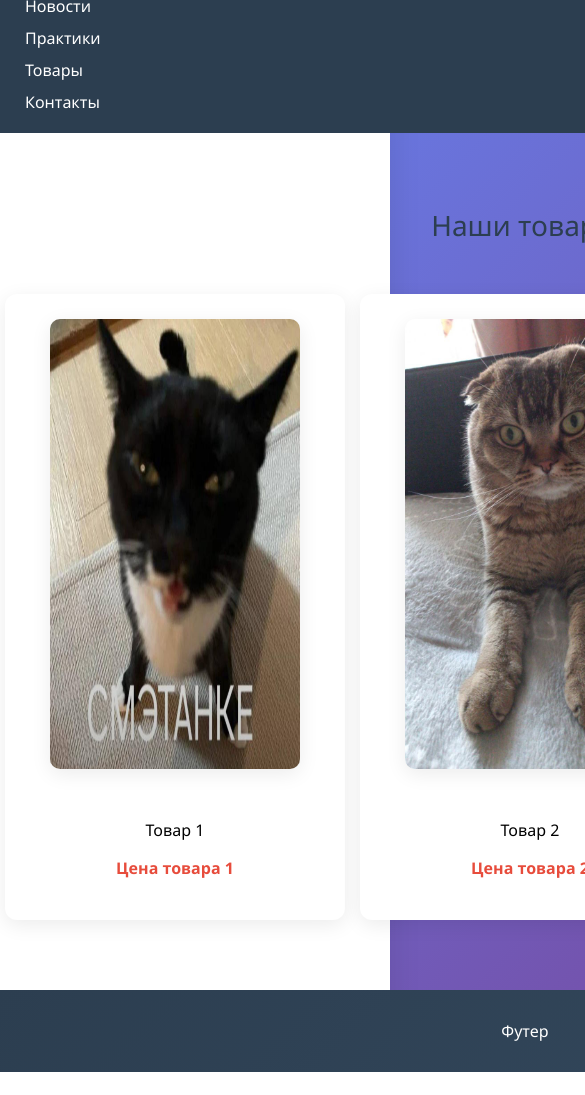
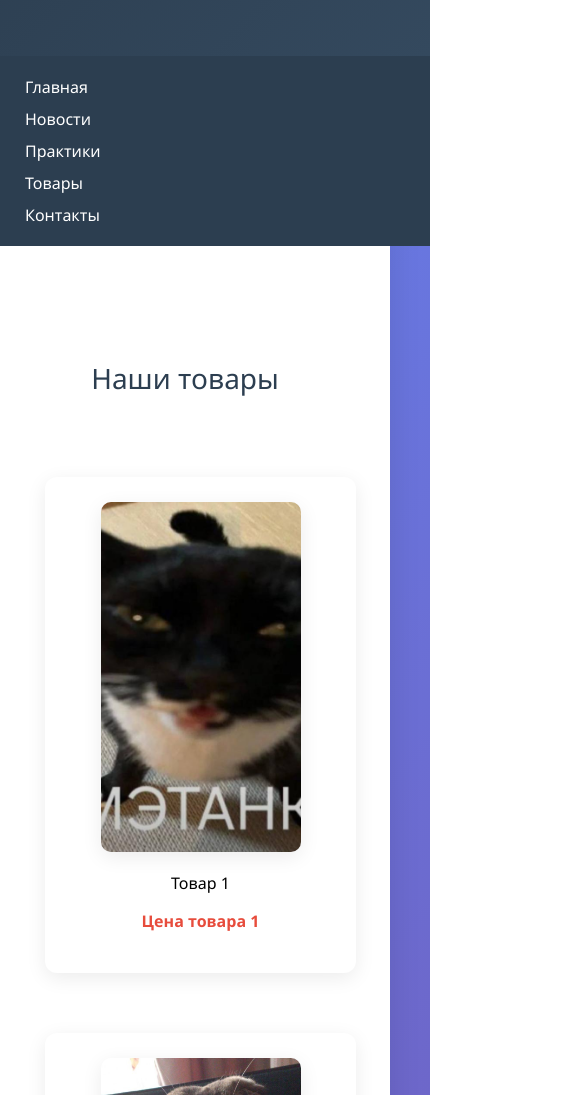
Before and after one commit to RovshanRH/frontend-and-backend-practice, a plain HTML site: page pages/goods.html in a window 390 px wide. Shown: the part 155-1250 px from the top of the page, 585 px wide, since content can reach past the window. Before the commit the page ends 1227 px from the top, so only its background shows below. Drawn offline with Linux system fonts and the light colour scheme.

Commit message:
feat: modified goods

```diff
--- a/pages/goods.html
+++ b/pages/goods.html
@@ -8,8 +8,8 @@
 </head>
 <body>
     <div class="page-container">
-        <div class="header">Хэдер</div>
-        <div class="nav">
+        <header class="header"><h1>Хэдер</h1></header>
+        <nav class="nav">
             <ul class="nav-list">
                 <li class="nav-item"><a class="nav-link"
                 href="../index.html">Главная</a></li>
@@ -23,10 +23,9 @@
                 href="contacts.html">Контакты</a></li>
             </ul>
 
-        </div>
-        <div class="content">
-
-
+        </nav>
+        <main class="content">
+            <div class="goods-grid">
                 <section class="goods-section">
                     <h1 class="section-title">Наши товары</h1>
                     <div class="goods-cards">
@@ -56,24 +55,8 @@
 
                 </section>
             </div>
-        <div class="footer">Футер</div>
-
-    <!-- <div>
-        <div>
-            <img src="../images/goods1.jpg" alt="товар 1" width="250">
-            <figcaption>Товар 1</figcaption>
-            <p>Цена товара 1</p>
-        </div>
-        <div>
-            <img src="../images/goods2.jpg" alt="товар 2" width="250">
-            <figcaption>Товар 2</figcaption>
-            <p>Цена товара 2</p>
-        </div><div>
-            <img src="../images/goods3.jpg" alt="товар 3" width="250">
-            <figcaption>Товар 3</figcaption>
-            <p>Цена товара 3</p>
-        </div>
-    </div> -->
+        </main>
+        <footer class="footer"><p>Футер</p></footer>
     </div>
 </body>
 </html>
--- a/style/style.css
+++ b/style/style.css
@@ -196,6 +196,9 @@ main.content {
     border-radius: 10px;
     box-shadow: 0 5px 20px rgba(0,0,0,0.08);
     margin: 0 20px;
+    width: 250px;
+    height: 450px;
+    object-fit: cover;
 }
 .section-title {
  font-size: 28px; /* Размер шрифта заголовка секции */
@@ -205,15 +208,24 @@ main.content {
  font-weight: 300; /* Легкое начертание шрифта */
 }
 
-.experience-grid, .contacts-grid {
+.experience-grid, .contacts-grid, .goods-grid {
     display: grid;
     grid-template-columns: repeat(auto-fit, minmax(300px, 1fr));
     gap: 20px;
 }
 
+.goods-grid {
+    grid-template-columns: auto auto 1fr auto;
+    grid-template-areas: "goods-section", "goods-cards", "goods-card";
+}
+
 .goods-cards {
     display: flex;
-    gap: 15px;
+    justify-content: center;
+    flex-wrap: wrap;
+    gap: 30px;
+    margin-top: 30px;
+    grid-area: "goods-cards";
 }
 .experience-card, .news-card {
  background: white; /* Белый фон карточки */
@@ -237,7 +249,11 @@ align-items: center;
  display: flex;
 
  align-items: center;
- gap: 50px;
+ gap: 20px;
+ grid-area: "goods-card";
+}
+.goods-card:hover {
+    transform: translateY(-5px); /* Лучший эффект при наведении */
 }
 .goods-card-text {
     /* justify-self: center;
@@ -310,4 +326,19 @@ align-items: center;
         width: 90%;
         margin: 20px auto;
     }
+    .goods-cards {
+        flex-direction: column;
+        align-items: center;
+        gap: 20px;
+    }
+
+    .goods-card {
+        width: 90%;
+        max-width: none;
+    }
+
+    .goods-images {
+        width: 200px;
+        height: 350px;
+    }
 }
```
Lines whose indentation alone changed are shown as unchanged.
